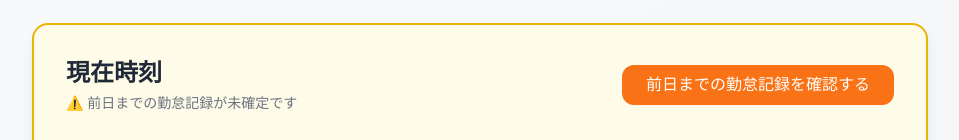
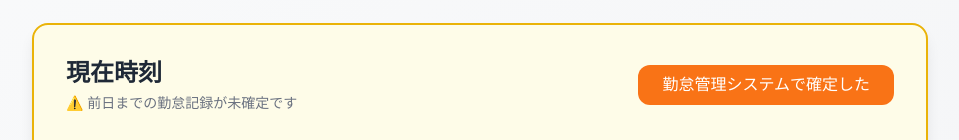
Before and after one commit to kuuchan-code/kinmu-navigator, a Next.js app: page / in a window 1280 px wide. Shown: the part 163-303 px from the top of the page, without its empty margins (160-1119 px from the left). Built offline with nearby package versions, Linux system fonts and the light colour scheme.

Commit message:
fix: 勤怠記録の確定に関する日本語表現を実際の用途に合わせて修正

```diff
--- a/src/app/page.tsx
+++ b/src/app/page.tsx
@@ -223,7 +223,7 @@ export default function Home() {
                   : 'bg-orange-500 text-white hover:bg-orange-600 hover:shadow-lg transform hover:-translate-y-0.5'
               }`}
             >
-              {isCheckedIn ? '前日までの勤怠記録を確認済み' : '前日までの勤怠記録を確認する'}
+              {isCheckedIn ? '勤怠管理システムで確定済み' : '勤怠管理システムで確定した'}
             </button>
           </div>
           <div className="flex flex-col items-center">
@@ -393,7 +393,7 @@ export default function Home() {
             >
               追加
             </button>
-          </div>
+        </div>
           <ul className="space-y-3">
             {getSortedTasks().map((task) => (
               <li
```
